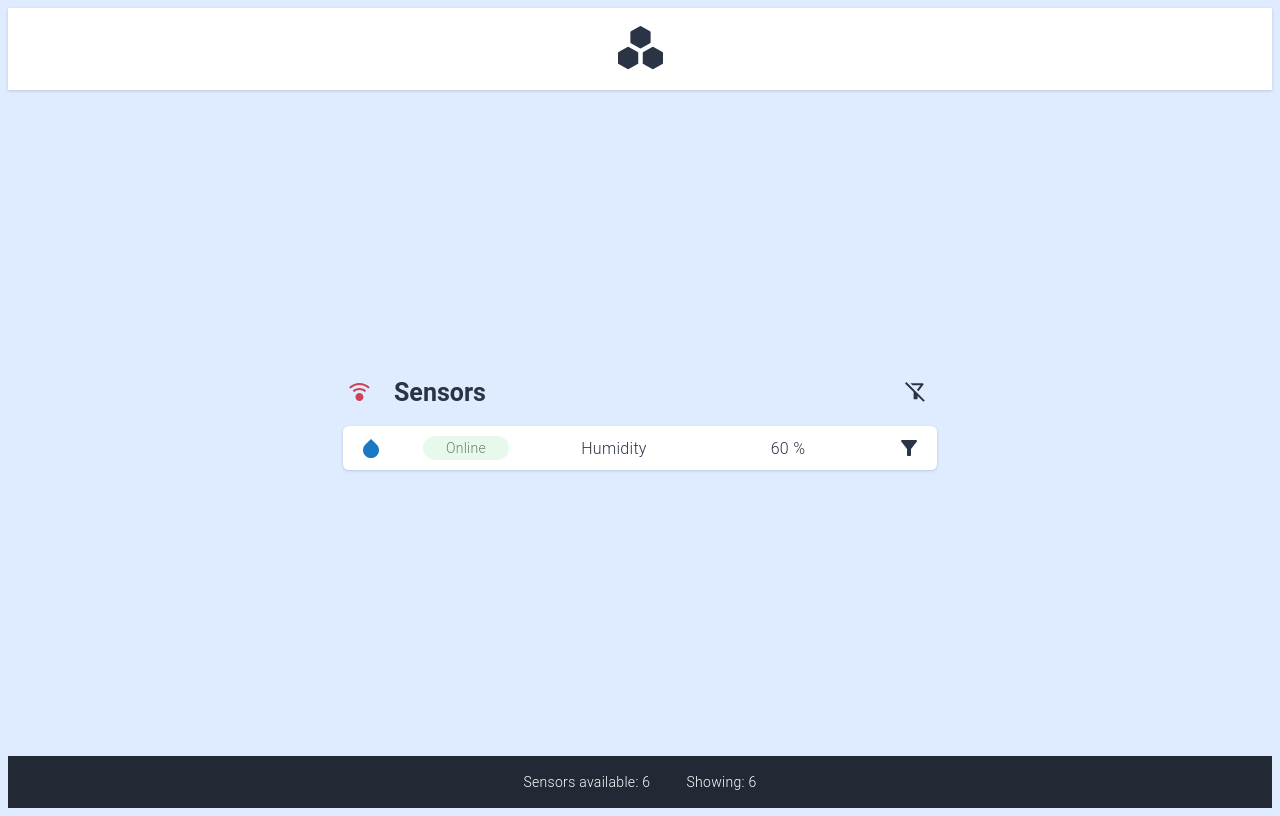
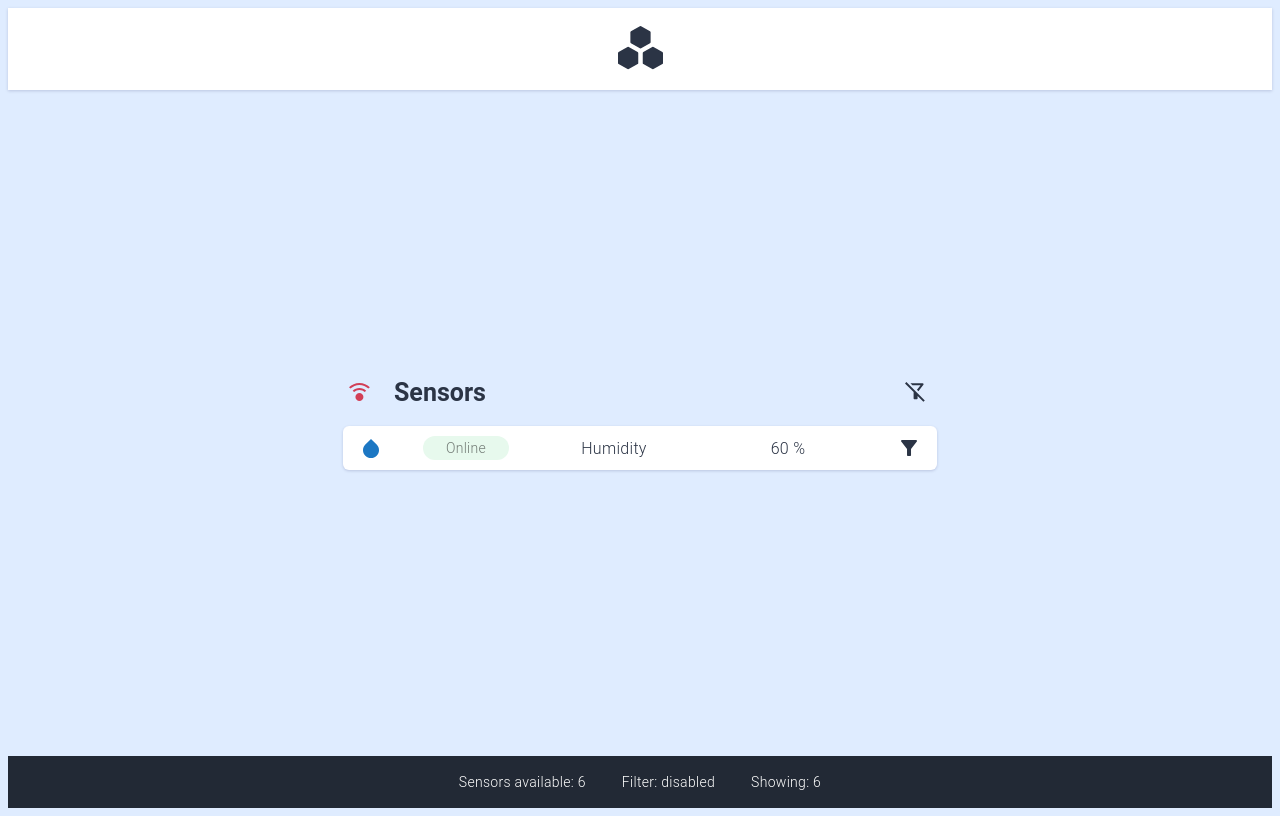
Before and after one commit to KiT-Maverik/sensors, a React (Create React App) app in the folder client/: page / in a window 1280 px wide. Built offline with nearby package versions, Linux system fonts and the light colour scheme; what emotion-normalize would draw is missing.

Commit message:
Introducing filter state in app

```diff
--- a/client/src/components/filter-button/filter-button.tsx
+++ b/client/src/components/filter-button/filter-button.tsx
@@ -1,37 +1,44 @@
 /** @jsxImportSource @emotion/react */
 // TODO: resolve
+
+// MODULES
+import {useCallback, useMemo} from "react";
+import {useAppDispatch, useAppSelector} from "src/store/hooks";
 
 //COMPONENTS
 import {ReactComponent as EnabledIcon} from "src/resources/filter_enabled.svg";
 import {ReactComponent as DisabledIcon} from "src/resources/filter_disabled.svg";
 
+// RESOURCES
+import {enable, disable, selectFilterState} from "src/store/filter/filter.slice";
+
 // STYLE
 import {style} from 'src/components/filter-button/filter-button.style';
-import {useCallback, useMemo, useState} from "react";
 
 /**
  *
  */
 export const FilterButton = () => {
-    const [enabled, setEnabled] = useState(false);
+    const filterEnabled = useAppSelector(selectFilterState);
+    const dispatch = useAppDispatch();
 
     const handleEnableFilter = useCallback(() => {
-        setEnabled(true);
+        dispatch(enable());
         console.log('Filter enabled');
     }, []);
 
     const handleDisableFilter = useCallback(() => {
-        setEnabled(false);
+        dispatch(disable());
         console.log('Filter disabled');
     }, []);
 
     const renderIcon = useMemo(() => {
         return (
-            <button css={style} onClick={(enabled) ? handleDisableFilter : handleEnableFilter}>
-                {(enabled) ? <EnabledIcon/> : <DisabledIcon/>}
+            <button css={style} onClick={(filterEnabled) ? handleDisableFilter : handleEnableFilter}>
+                {(filterEnabled) ? <EnabledIcon/> : <DisabledIcon/>}
             </button>
         )
-    }, [enabled]);
+    }, [filterEnabled]);
 
     return renderIcon;
 };
--- a/client/src/components/footer/footer.tsx
+++ b/client/src/components/footer/footer.tsx
@@ -3,6 +3,10 @@
 
 //COMPONENTS
 import {Typography} from "src/components/typography/typography";
+
+// RESOURCES
+import {useAppSelector} from "src/store/hooks";
+import {selectFilterState} from "src/store/filter/filter.slice";
 
 // STYLE
 import { style } from 'src/components/footer/footer.style';
@@ -11,9 +15,12 @@ import { style } from 'src/components/footer/footer.style';
  *
  */
 export const Footer = () => {
+    const filterEnabled = useAppSelector(selectFilterState);
+
     return (
             <footer css={style}>
                 <Typography variant='Text'>Sensors available: 6</Typography>
+                <Typography variant='Text'>Filter: {(filterEnabled) ? 'enabled' : 'disabled'}</Typography>
                 <Typography variant='Text'>Showing: 6</Typography>
             </footer>
     );
```
